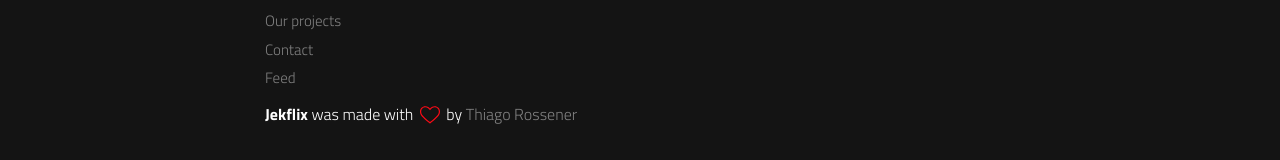
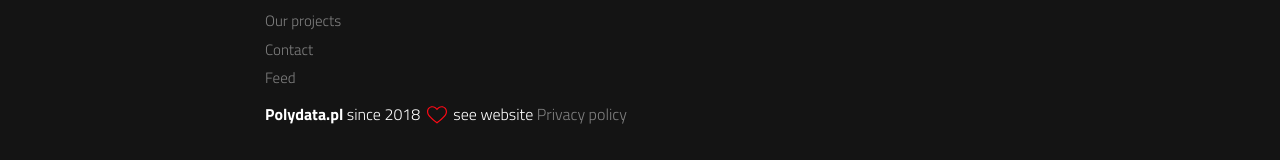
Before and after one commit to PolydataPL/PolydataPL.github.io, a Jekyll site: the page built from index.html, in a window 1280 px wide and 900 px high, scrolled down 2830 px. Shown: the part 737-897 px from the top of the window. Built offline with Jekyll 4.4.1, drawn with Linux system fonts in a browser that asks for light colours; a script that is not in the unit is left out.

Commit message:
modified footer

```diff
--- a/_includes/footer.html
+++ b/_includes/footer.html
@@ -35,7 +35,7 @@
     {% include links.html %}
 
     <p>
-      <span>Jekflix</span> was made with <svg class="love"><use xlink:href="#icon-heart"></use></svg> by <a href="https://rossener.com" target="_blank" class="creator">Thiago Rossener</a>
+      <span>Polydata.pl</span> since 2018 <svg class="love"><use xlink:href="#icon-heart"></use></svg> see website <a href="https://polydata.pl/privacy" target="_blank" class="creator">Privacy policy</a>
     </p>
 </footer>
 
```
